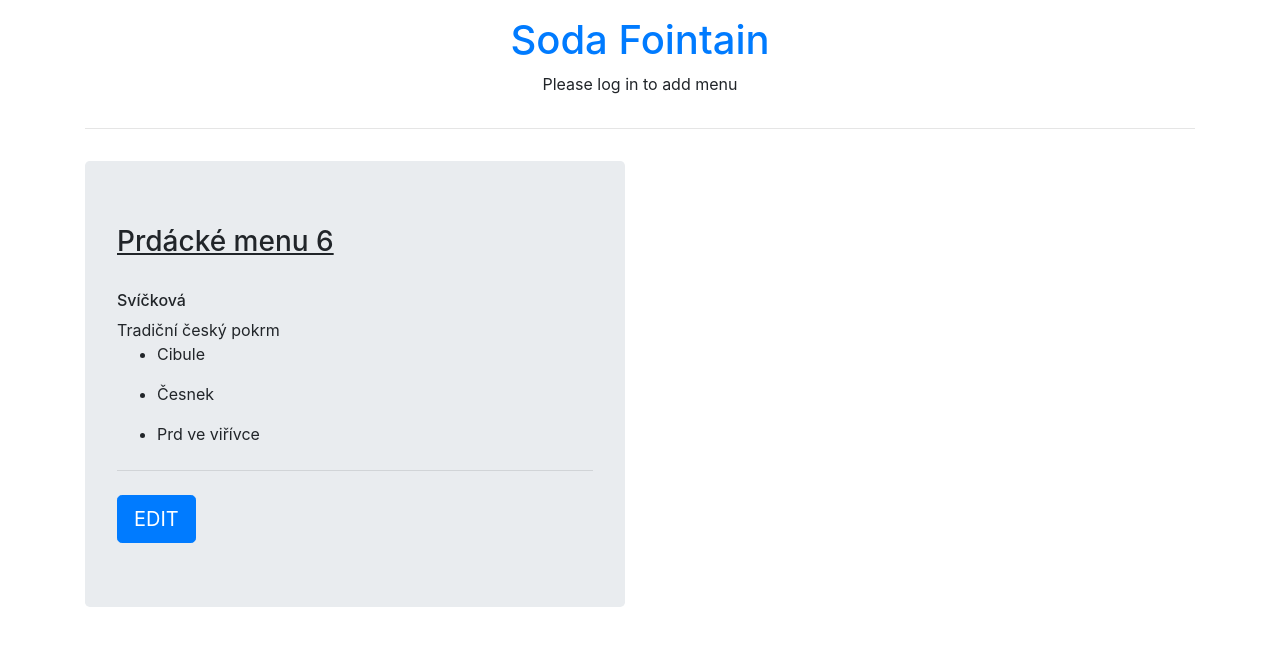
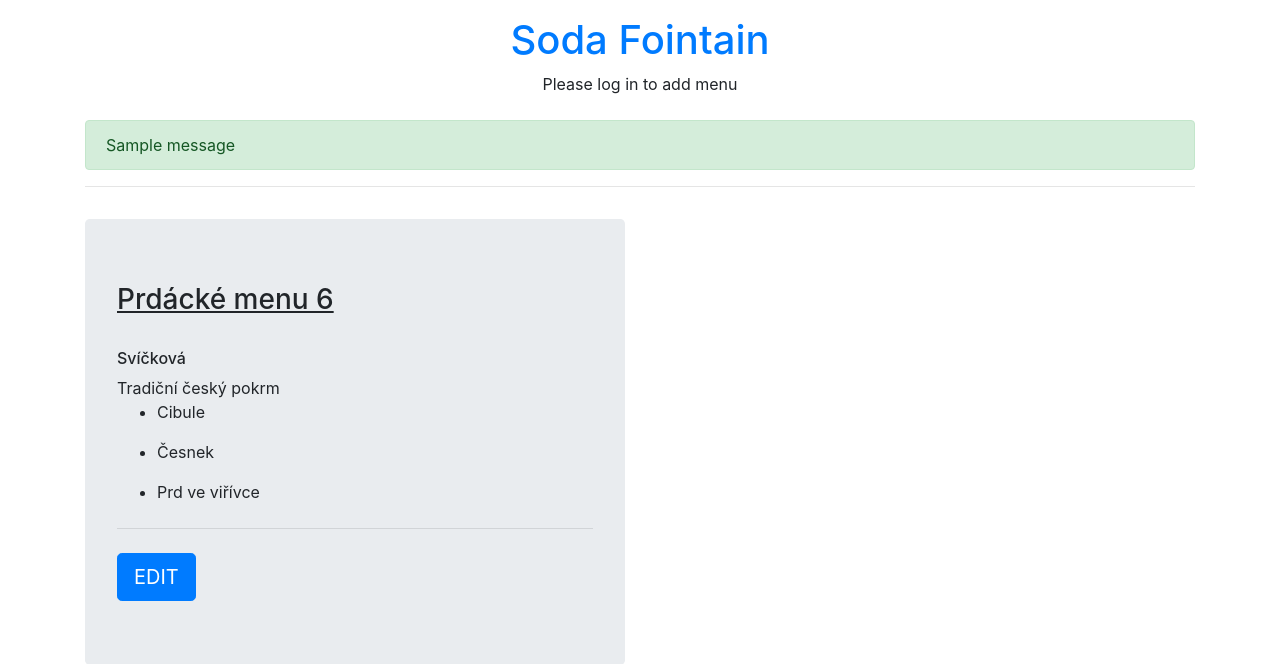
Before and after one commit to hudecekfilip/project_9_improve_django, a Django app: page / in a window 1280 px wide. Shown: the top 664 px of the page. Run offline with Django 3.2, Linux system fonts and the light colour scheme; data comes from the database, SQL or seed files in the repository; both versions use the stored data as it was after the commit; one stand-in notice (Sample message) is shown; some libraries are stand-ins or nearby versions.

Commit message:
Added messages

```diff
--- a/menu/templates/menu/layout.html
+++ b/menu/templates/menu/layout.html
@@ -8,13 +8,20 @@
             <div class="row justify-content-center mt-3">
                 <a href="{% url 'menu:index' %}"><h1>Soda Fointain</h1></a>
             </div>
-            <div class="row justify-content-center">
+            <div class="row justify-content-center mb-2">
                 {% if user.is_authenticated %}
                     <a class="btn btn-primary" href="#" role="button">Add menu</a>
                 {% else %}
                     <p>Please log in to add menu</p>
                 {% endif %}
             </div>
+            {% if messages %}
+                {% for message in messages %}
+                    <div class="alert {{ message.tags }} alert-dismissible justify-content-center" role="alert">
+                        {{ message }}
+                    </div>
+                {% endfor %}
+            {% endif %}
             <hr class="p-2"/>
             {% block content %}{% endblock %}
         </div>
--- a/menu/views.py
+++ b/menu/views.py
@@ -1,3 +1,4 @@
+from django.contrib import messages
 from django.http import HttpResponseRedirect
 from django.urls import reverse
 from django.shortcuts import render
@@ -17,5 +18,9 @@ def menu_detail(request, pk):
         form = forms.MenuForm(request.POST, instance=instance)
         if form.is_valid():
             instance.save()
+            messages.add_message(
+                request,
+                messages.SUCCESS,
+                "Your menu has been succesfully updated!")
             return HttpResponseRedirect(reverse('menu:index'))
     return render(request, 'menu_detail.html', {'form': form})
```
Also changed, not shown: project_9_improve_django/settings.py (+12 -0 lines), db.sqlite3.
